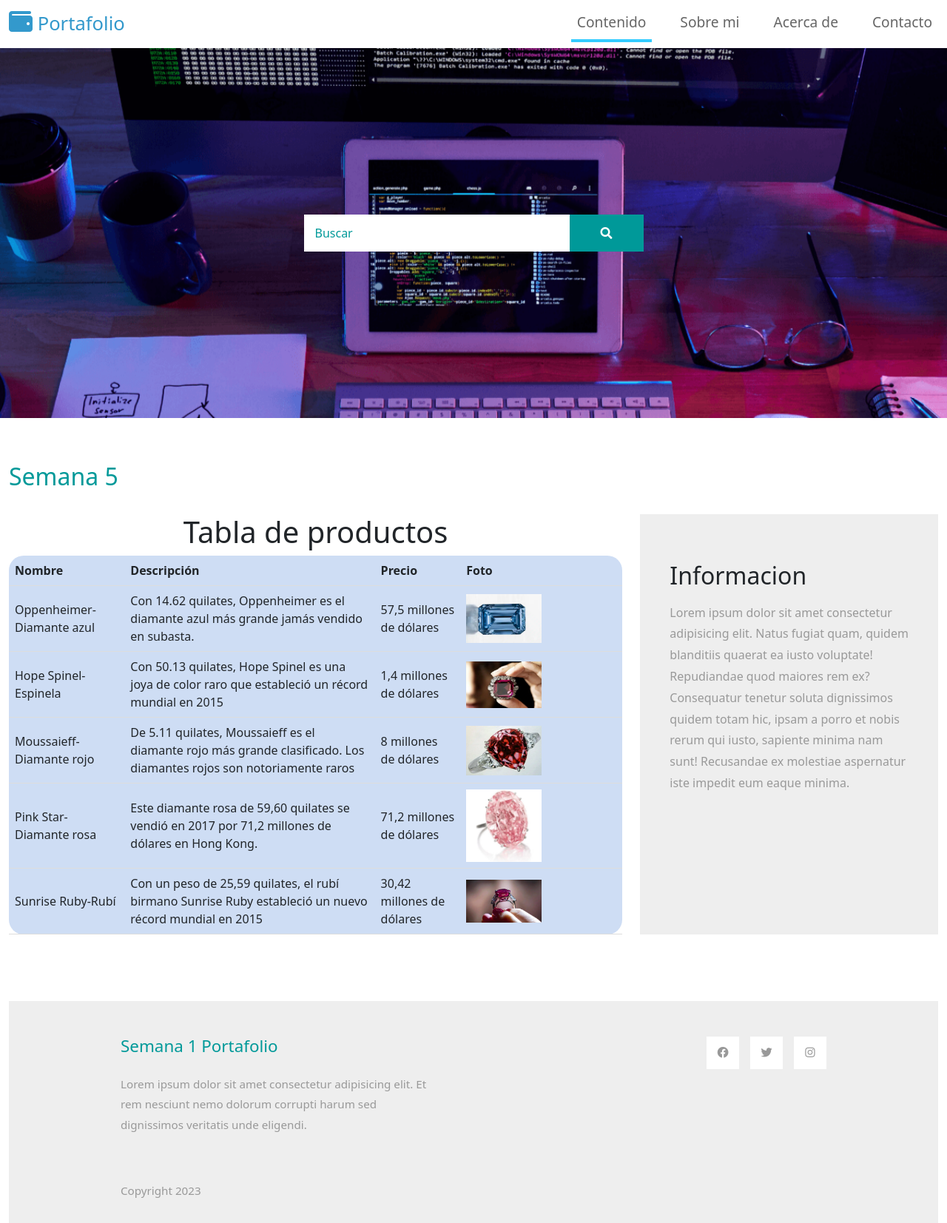
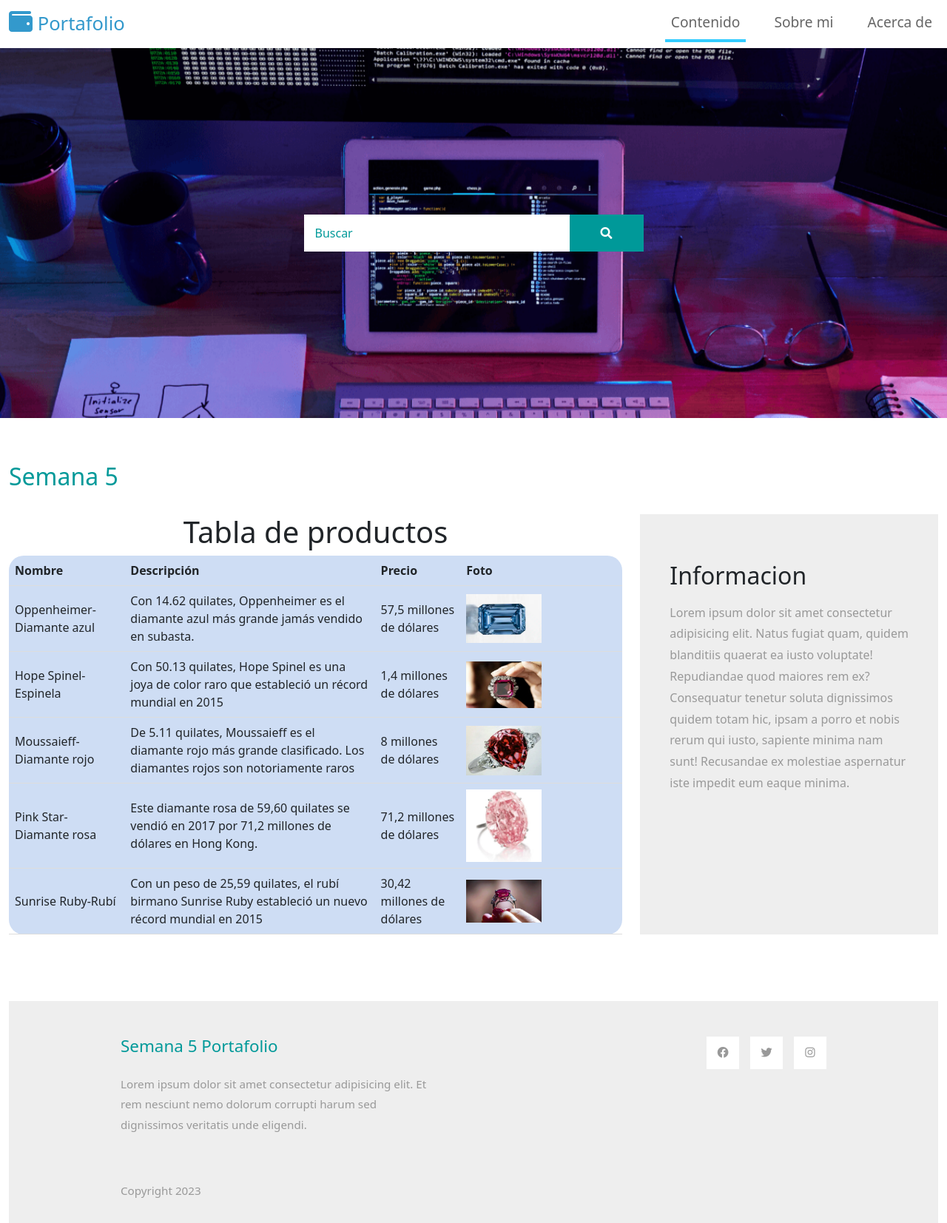
Before and after one commit to Raysder0/Portafolio-web.github.io, a plain HTML site: page semana5.html in a window 1280 px wide. Shown: the whole page at 74% size. Drawn offline with Linux system fonts and the light colour scheme.

Commit message:
ultima correcion

```diff
--- a/semana5.html
+++ b/semana5.html
@@ -61,14 +61,12 @@
                     <a class="nav-link nav-link-1 active" aria-current="page" href="index.html">Contenido</a>
                 </li>
                 <li class="nav-item">
-                    <a class="nav-link nav-link-2" href="#">Sobre mi</a>
+                    <a class="nav-link nav-link-2" href="sobre_mi.html">Sobre mi</a>
                 </li>
                 <li class="nav-item">
                     <a class="nav-link nav-link-3" href="#">Acerca de</a>
                 </li>
-                <li class="nav-item">
-                    <a class="nav-link nav-link-4" href="#">Contacto</a>
-                </li>
+
             </ul>
             </div>
         </div>
@@ -142,7 +140,7 @@
             <div class="container-fluid tm-container-small">
                 <div class="row">
                     <div class="col-lg-6 col-md-12 col-12 px-5 mb-5">
-                        <h3 class="tm-text-primary mb-4 tm-footer-title">Semana 1 Portafolio</h3>
+                        <h3 class="tm-text-primary mb-4 tm-footer-title">Semana 5 Portafolio</h3>
                         <p>Lorem ipsum dolor sit amet consectetur adipisicing elit. Et rem nesciunt nemo dolorum corrupti harum sed dignissimos veritatis unde eligendi.</p>
                     </div>
                     <div class="col-lg-6 col-md-6 col-sm-6 col-12 px-5 mb-5">
```
Also changed, not shown: semana1.html (+1 -4 lines), semana2.html (+2 -4 lines), semana3.html (+2 -4 lines), semana4.html (+3 -5 lines), semana6.html (+1 -3 lines), semana7.html (+1 -3 lines).
